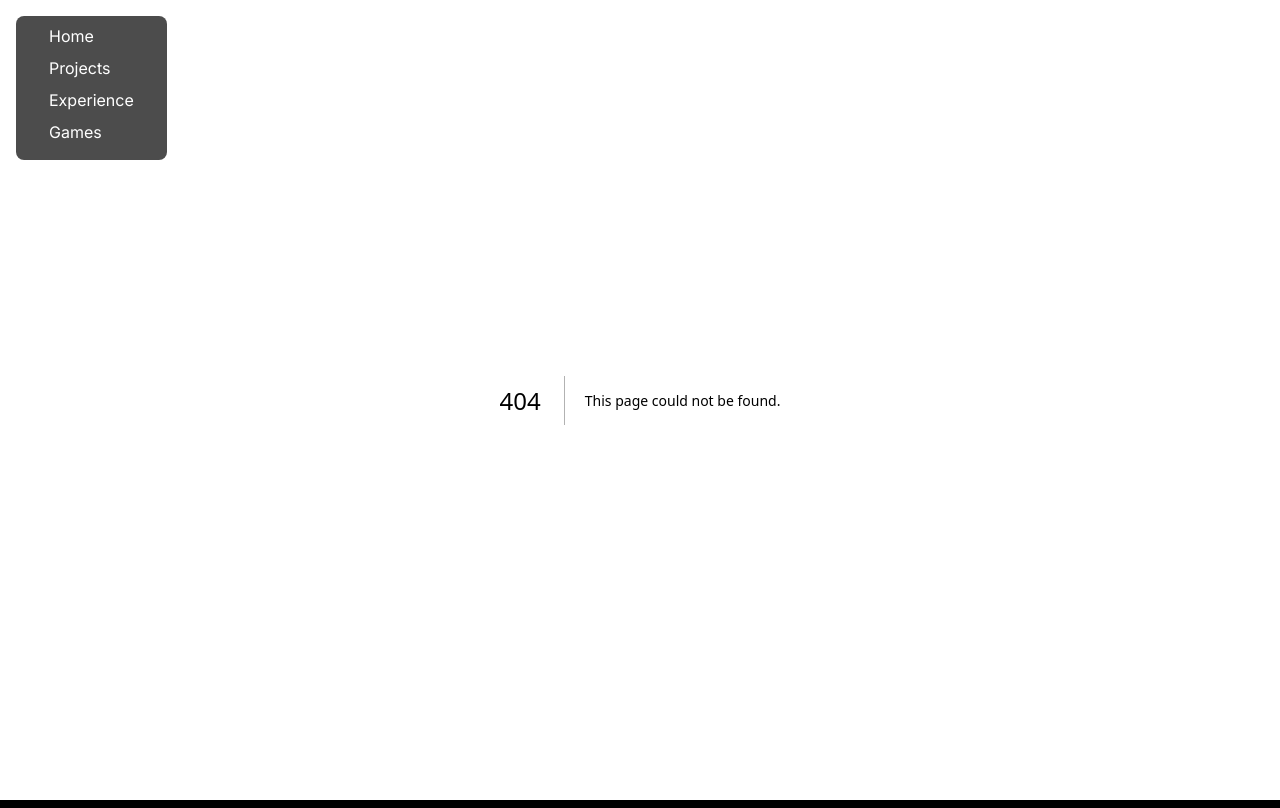
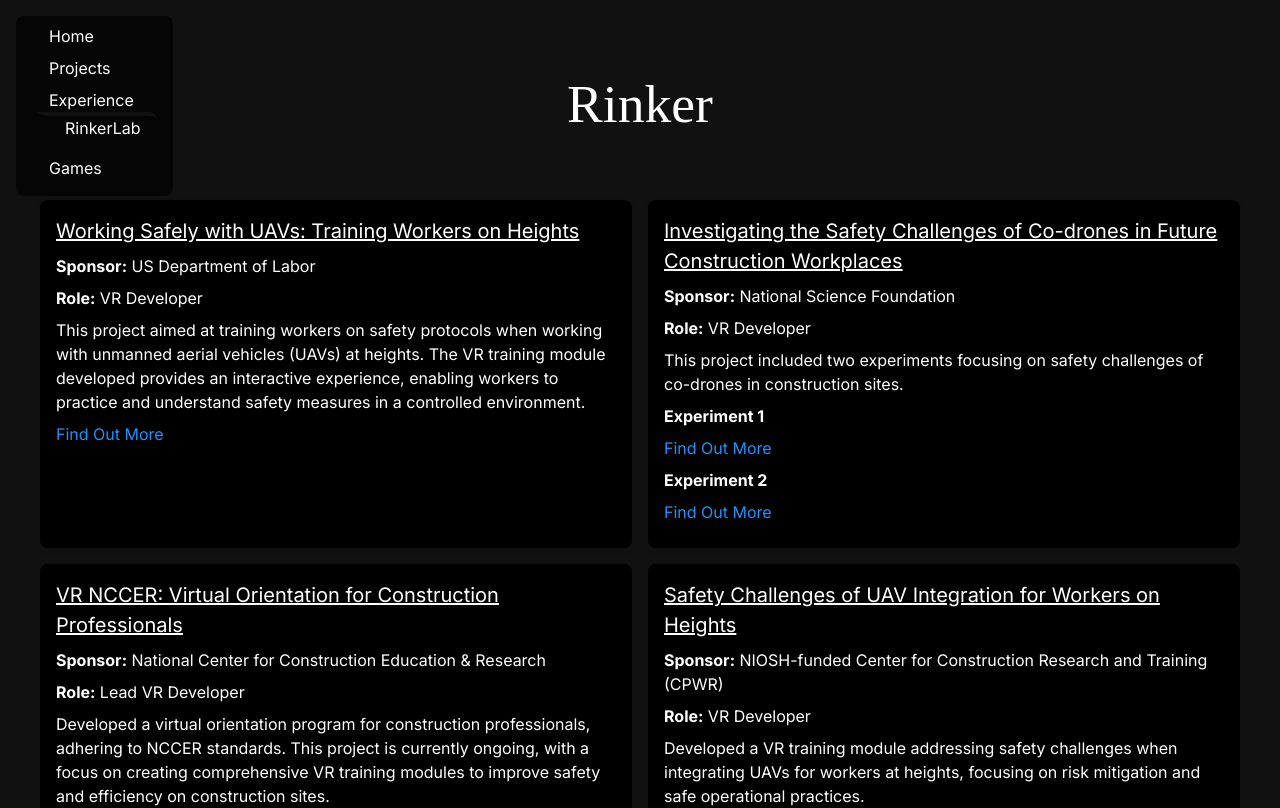
Before and after one commit to daa729/daa729.github.io, a Next.js app: page /RinkerLab in a window 1280 px wide. Before the commit this address had no page. Shown: the top 808 px of the page. Built offline with nearby package versions, Linux system fonts and the light colour scheme; a web font is replaced by a local one.

Commit message:
adding some of rinker work

```diff
--- a/src/app/Assets/Menu.jsx
+++ b/src/app/Assets/Menu.jsx
@@ -3,11 +3,11 @@
 "use client";
 
 import Link from "next/link";
-import {usePathname} from "next/navigation";// Ensure you're using the correct import
+import { usePathname } from "next/navigation";
 import styles from "/styles/menu.module.css";
 
 export default function Menu() {
-   const currentPath = usePathname()
+    const currentPath = usePathname();
 
     console.log("Current Path:", currentPath); // Debugging statement
 
@@ -20,7 +20,12 @@ export default function Menu() {
             <ul>
                 <li><Link href="/">Home</Link></li>
                 <li><Link href="/projects">Projects</Link></li>
-                <li><Link href="/experience">Experience</Link></li>
+                <li>
+                    <Link href="/experience">Experience</Link>
+                    <ul className={styles.subMenu}>
+                        <li><Link href="/RinkerLab">RinkerLab</Link></li>
+                    </ul>
+                </li>
                 <li><Link href="/games">Games</Link></li>
             </ul>
         </nav>
--- /dev/null
+++ b/src/app/RinkerLab/ProjectCards.tsx
@@ -0,0 +1,120 @@
+// components/ProjectCards.tsx
+import styles from "/styles/ProjectCards.module.css";
+
+interface SubProject {
+    title: string;
+    link?: string;
+    abstract?: string;
+}
+
+interface Project {
+    id: number;
+    title: string;
+    sponsor: string;
+    role: string;
+    details: string;
+    link?: string;
+    subProjects?: SubProject[];
+}
+
+const projects: Project[] = [
+    {
+        id: 1,
+        title: 'Working Safely with UAVs: Training Workers on Heights',
+        sponsor: 'US Department of Labor',
+        role: 'VR Developer',
+        details: 'This project aimed at training workers on safety protocols when working with unmanned aerial vehicles (UAVs) at heights. The VR training module developed provides an interactive experience, enabling workers to practice and understand safety measures in a controlled environment.',
+        link: 'https://ascelibrary.org/doi/10.1061/JCCEE5.CPENG-5140',
+    },
+    {
+        id: 2,
+        title: 'Investigating the Safety Challenges of Co-drones in Future Construction Workplaces',
+        sponsor: 'National Science Foundation',
+        role: 'VR Developer',
+        details: 'This project included two experiments focusing on safety challenges of co-drones in construction sites.',
+        subProjects: [
+            {
+                title: 'Experiment 1',
+                link: 'https://www.sciencedirect.com/science/article/pii/S092658052300359X',
+            },
+            {
+                title: 'Experiment 2',
+                link: 'https://doi.org/10.1061/JCCEE5.CPENG-5225',
+            },
+        ],
+    },
+    {
+        id: 3,
+        title: 'VR NCCER: Virtual Orientation for Construction Professionals',
+        sponsor: 'National Center for Construction Education & Research',
+        role: 'Lead VR Developer',
+        details: 'Developed a virtual orientation program for construction professionals, adhering to NCCER standards. This project is currently ongoing, with a focus on creating comprehensive VR training modules to improve safety and efficiency on construction sites.',
+    },
+    {
+        id: 4,
+        title: 'Safety Challenges of UAV Integration for Workers on Heights',
+        sponsor: 'NIOSH-funded Center for Construction Research and Training (CPWR)',
+        role: 'VR Developer',
+        details: 'Developed a VR training module addressing safety challenges when integrating UAVs for workers at heights, focusing on risk mitigation and safe operational practices.',
+        link: 'https://ascelibrary.org/doi/abs/10.1061/JCEMD4.COENG-13861',
+    },
+    {
+        id: 5,
+        title: 'Bi-Directional Human-Drone Communication',
+        sponsor: 'National Science Foundation',
+        role: 'VR Developer',
+        details: 'This project involved two experiments on human-drone communication in construction sites.',
+        subProjects: [
+            {
+                title: 'Safe Human-Drone Interaction in Construction Using Gesture and Speech Modalities',
+                abstract: 'Explored the effectiveness of gesture-based communication over speech for ensuring safety and reducing cognitive load.',
+            },
+            {
+                title: 'Bi-directional Communication Between Humans and Drones',
+                abstract: 'Investigated the impacts of drone-initiated communication on safety and worker perceptions.',
+            },
+        ],
+    },
+    {
+        id: 6,
+        title: 'VirtuAI: LLM Powered Interactive VR Safety Training for Construction Workers',
+        sponsor: 'TBD',
+        role: 'Lead VR Developer',
+        details: 'Currently developing an interactive VR safety training program powered by large language models (LLM) for construction workers. This project aims to create a highly responsive and immersive training environment to enhance learning and safety protocols.',
+    },
+];
+
+const ProjectCards = () => {
+    return (
+        <div className={styles.container}>
+            {projects.map((project) => (
+                <div key={project.id} className={styles.card}>
+                    <h2>{project.title}</h2>
+                    <p><strong>Sponsor:</strong> {project.sponsor}</p>
+                    <p><strong>Role:</strong> {project.role}</p>
+                    <p>{project.details}</p>
+                    {project.link && (
+                        <p><a href={project.link} target="_blank" rel="noopener noreferrer">Find Out More</a></p>
+                    )}
+                    {project.subProjects && (
+                        <ul>
+                            {project.subProjects.map((subProject, index) => (
+                                <li key={index}>
+                                    <p><strong>{subProject.title}</strong></p>
+                                    {subProject.link && (
+                                        <p><a href={subProject.link} target="_blank" rel="noopener noreferrer">Find Out More</a></p>
+                                    )}
+                                    {subProject.abstract && (
+                                        <p>{subProject.abstract}</p>
+                                    )}
+                                </li>
+                            ))}
+                        </ul>
+                    )}
+                </div>
+            ))}
+        </div>
+    );
+};
+
+export default ProjectCards;
--- /dev/null
+++ b/src/app/RinkerLab/page.tsx
@@ -0,0 +1,25 @@
+// pages/index.js
+import Head from 'next/head';
+import ProjectCards from './ProjectCards'
+import Hard from "@/app/Assets/LokiTitle";
+import React from "react";
+
+export default function Home() {
+    return (
+        <div>
+            <Head>
+                <title>My Portfolio</title>
+                <meta name="description" content="Portfolio showcasing my VR development projects" />
+            </Head>
+            <main className="flex min-h-screen flex-col items-center justify-between p-6"
+                  style={{backgroundColor: "#111", color: "#fff"}}>
+                <div className="Loki">
+                    <Hard text={"Rinker"}/>
+                </div>
+
+
+                <ProjectCards/>
+            </main>
+        </div>
+    );
+}
--- a/src/app/experience/page.tsx
+++ b/src/app/experience/page.tsx
@@ -1,6 +1,7 @@
 "use client"
 import { Fragment, useState } from "react";
 import Hard from "../Assets/LokiTitle.jsx";
+import {link} from "node:fs";
 
 // Define the props interface for the Card component
 interface CardProps {
@@ -9,9 +10,10 @@ interface CardProps {
     years: string;
     description: string;
     image: string;
+    link?: string;
 }
 
-function Card({ company, title, years, description, image }: CardProps) {
+function Card({ company, title, years, description, image,link }: CardProps) {
     const [flipped, setFlipped] = useState(false);
 
     return (
@@ -28,6 +30,9 @@ function Card({ company, title, years, description, image }: CardProps) {
                     <div className="card-content">
                         <p>{years}</p>
                         <p>{description}</p>
+                        {link && (
+                            <a href={link} target="_blank" rel="noopener noreferrer">Find out More!</a>
+                        )}
                     </div>
                 </div>
             </div>
@@ -106,7 +111,8 @@ export default function Home() {
             title: "Research Assistant",
             years: "Aug 2021 - Present",
             description: "Development of 5+ Unity applications utilizing Vive Pro Eye, Meta VR API's and Chat Gpt integration.",
-            image: "https://dcp.ufl.edu/rinker/wp-content/uploads/sites/40/2021/09/FullColor_RinkerSeal-1.png"
+            image: "https://dcp.ufl.edu/rinker/wp-content/uploads/sites/40/2021/09/FullColor_RinkerSeal-1.png",
+            link: "/RinkerLab"
         },
         {
             company: "UF Esports Club",
@@ -153,7 +159,7 @@ export default function Home() {
     ];
 
     return (
-        <main className="flex min-h-screen flex-col items-center justify-between p-24" style={{ backgroundColor: "#000", color: "#fff" }}>
+        <main className="flex min-h-screen flex-col items-center justify-between p-24" style={{ backgroundColor: "#111", color: "#fff" }}>
             <Hard text="Experience" />
             <div className="cards-container">
                 {experienceData.map((exp, index) => (
@@ -164,6 +170,7 @@ export default function Home() {
                         years={exp.years}
                         description={exp.description}
                         image={exp.image}
+                        link={exp.link}
                     />
                 ))}
             </div>
--- a/src/app/games/page.tsx
+++ b/src/app/games/page.tsx
@@ -63,7 +63,7 @@ function GameCard({ src, width, height, fallbackText }: GameCardProps) {
 
 export default function Home() {
     return (
-        <main className="flex min-h-screen flex-col items-center " style={{ backgroundColor: "#000", color: "#fff" }}>
+        <main className="flex min-h-screen flex-col items-center " style={{ backgroundColor: "#111", color: "#fff" }}>
             <Hard text="Games" />
             <div className="gap-2 row-auto">
                 <Card>
--- a/src/app/globals.css
+++ b/src/app/globals.css
@@ -47,7 +47,7 @@ html, body {
   margin: 0;
   padding: 0;
   box-sizing: border-box;
-  background-color: #000;
+  background-color: #111;
   color: #fff;
   font-family: 'Inter', sans-serif;
 }
--- a/src/app/page.tsx
+++ b/src/app/page.tsx
@@ -5,7 +5,7 @@ export default function Home() {
   return (
       <main
           className="flex flex-col items-center justify-between p-24"
-          style={{ backgroundColor: "#000", color: "#fff" }}
+          style={{ backgroundColor: "#111", color: "#fff" }}
       >
         <div className="flex bio-container">
           <Image
@@ -97,7 +97,7 @@ export default function Home() {
             margin-bottom: 1.5rem; /* Increased bottom margin for more spacing between paragraphs */
           }
           .email-link {
-            color: #00f;
+            color: #fff;
             text-decoration: underline;
             margin-top: 1rem;
           }
--- a/src/app/projects/page.tsx
+++ b/src/app/projects/page.tsx
@@ -92,7 +92,7 @@ export default function Home() {
     };
 
     return (
-        <main className="flex min-h-screen flex-col items-center justify-between p-6" style={{ backgroundColor: "#000", color: "#fff" }}>
+        <main className="flex min-h-screen flex-col items-center justify-between p-6" style={{ backgroundColor: "#111", color: "#fff" }}>
             <div className="Loki">
                 <Hard text={"Projects"} />
             </div>
--- /dev/null
+++ b/styles/ProjectCards.module.css
@@ -0,0 +1,50 @@
+/* components/ProjectCards.module.css */
+
+.container {
+    display: grid;
+    grid-template-columns: repeat(2, 1fr); /* 2 columns */
+    gap: 16px;
+    justify-content: center;
+    padding: 16px; /* Add padding around the container */
+}
+
+.card {
+    background: black; /* Set the background to black */
+    color: white; /* Set the text color to white */
+    border-radius: 8px;
+    box-shadow: 0 4px 6px rgba(0, 0, 0, 0.1);
+    padding: 16px;
+    width: 100%; /* Make the card take full width of the column */
+    transition: transform 0.2s, box-shadow 0.2s;
+}
+
+
+
+.card h2 {
+    font-size: 1.25rem;
+    margin-bottom: 8px;
+    text-decoration: underline; /* Underline the title */
+}
+
+.card p {
+    margin-bottom: 8px;
+    line-height: 1.5;
+}
+
+.card a {
+    color: #1e90ff; /* Use a shade of blue for links */
+    text-decoration: none;
+}
+
+.card a:hover {
+    text-decoration: underline;
+}
+
+.list {
+    list-style-type: none;
+    padding: 0;
+}
+
+.listItem {
+    margin-bottom: 8px;
+}
--- a/styles/menu.module.css
+++ b/styles/menu.module.css
@@ -31,6 +31,13 @@
     transition: color 0.3s, border-color 0.3s, background-color 0.3s;
 }
 
+.subMenu{
+    border-radius: 0.5rem;
+    border-left-color: transparent;
+    border-left-width: 1rem;
+    border-top-width: 0.25rem;
+    border-top-color: #111;
+}
 .menu a:hover {
     color: #ddd;
     border-color: #555;
```
